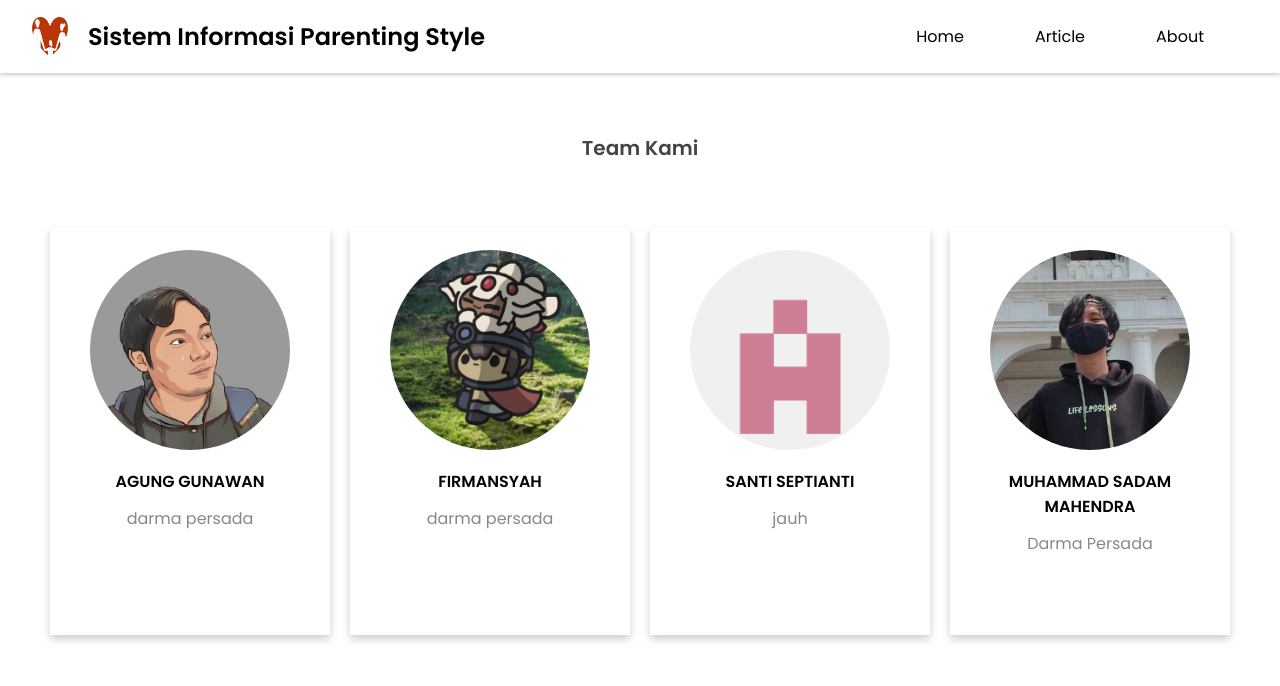
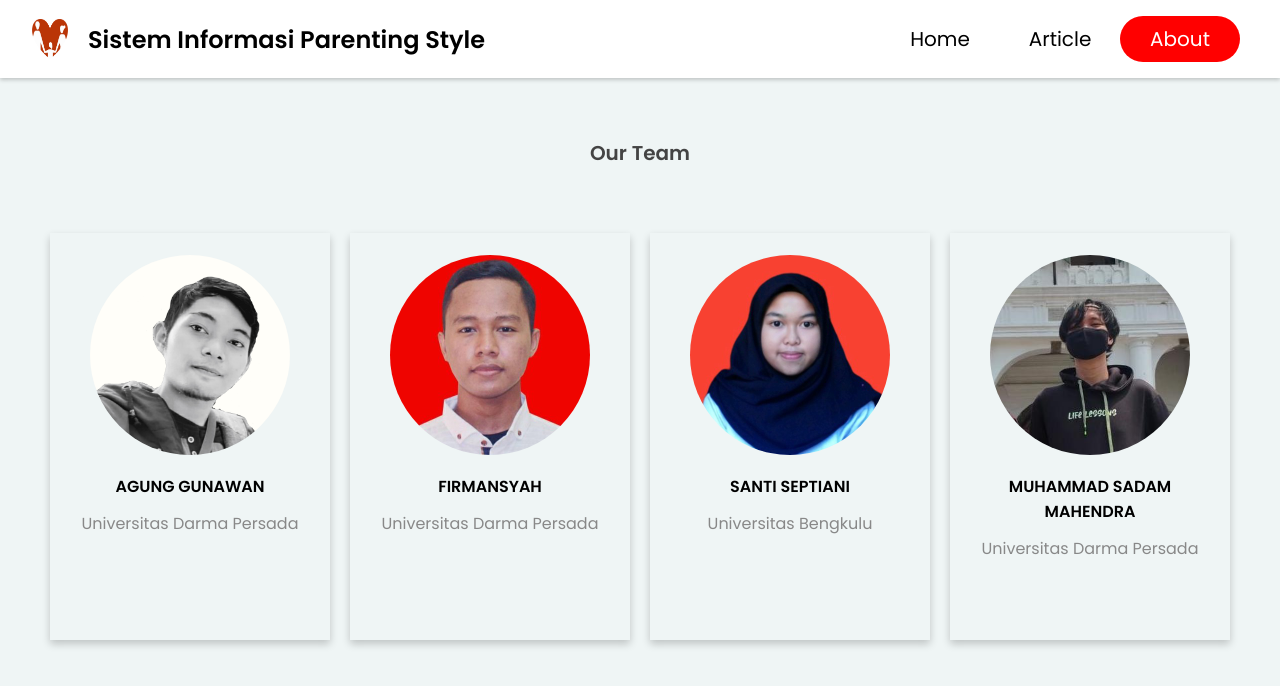
Before and after one commit to insomniagung/smileapps, a React app: page /about in a window 1280 px wide. Built offline with nearby package versions, Linux system fonts and the light colour scheme.

Commit message:
memperbaiki menu menggunakan NavLink, mengubah warna body, dan memperbaiki menu about.

```diff
--- a/src/styles/style.css
+++ b/src/styles/style.css
@@ -8,6 +8,7 @@
 }
 
 body {
+  background-color: #EFF5F5;
   font-family: "Poppins", sans-serif;
 }
 
@@ -88,4 +89,12 @@ body {
   padding: 8px;
   margin-bottom: 5px;
   width: 100%;
+  font-size: 20px;
 }
+
+.app-bar .app-bar__navigation .active {
+  /* text-decoration: underline; */
+  background-color: red;
+  color: white;
+  border-radius: 100px;
+}
--- a/src/utils/data-about.js
+++ b/src/utils/data-about.js
@@ -1,39 +1,39 @@
-import agung from "../image/profile/agung.jpg";
-import firman from "../image/profile/firman.jpg";
+import agung from "../image/profile/agung LI.jpg";
+import firman from "../image/profile/firmanLI.jpg";
 import sadam from "../image/profile/sadam.jpg";
-import santi from "../image/profile/santi.png";
+import santi from "../image/profile/santiLinkedin.jpg";
 
 let about = [
   {
     id: "about-1",
     name: "Agung Gunawan",
-    collage: "darma persada",
+    collage: "Universitas Darma Persada",
     body: "Lorem ipsum dolor sit amet consectetur adipisicing elit. Qui doloribus iure alias harum. Vitae necessitatibus laborum commodi ullam soluta vel, quidem praesentium, non exercitationem fugiat aliquid ipsa. Ullam, tenetur dolores.",
-    profile: "https://github.com/insomniagung",
+    profile: "https://www.linkedin.com/in/agunggunawan14/",
     image: agung,
   },
   {
     id: "about-2",
     name: "Firmansyah",
-    collage: "darma persada",
+    collage: "Universitas Darma Persada",
     body: "Lorem ipsum dolor sit amet consectetur adipisicing elit. Qui doloribus iure alias harum. Vitae necessitatibus laborum commodi ullam soluta vel, quidem praesentium, non exercitationem fugiat aliquid ipsa. Ullam, tenetur dolores.",
-    profile: "https://github.com/firmanxyz",
+    profile: "https://www.linkedin.com/in/firman-sah-711010233/",
     image: firman,
   },
   {
     id: "about-3",
-    name: "Santi Septianti",
-    collage: "jauh",
+    name: "Santi Septiani",
+    collage: "Universitas Bengkulu",
     body: "Lorem ipsum dolor sit amet consectetur adipisicing elit. Qui doloribus iure alias harum. Vitae necessitatibus laborum commodi ullam soluta vel, quidem praesentium, non exercitationem fugiat aliquid ipsa. Ullam, tenetur dolores.",
-    profile: "https://github.com/Septiani272",
+    profile: "https://www.linkedin.com/in/santi-septiani/",
     image: santi,
   },
   {
     id: "about-4",
     name: "Muhammad Sadam Mahendra",
-    collage: "Darma Persada",
+    collage: "Universitas Darma Persada",
     body: "Lorem ipsum dolor sit amet consectetur adipisicing elit. Qui doloribus iure alias harum. Vitae necessitatibus laborum commodi ullam soluta vel, quidem praesentium, non exercitationem fugiat aliquid ipsa. Ullam, tenetur dolores.",
-    profile: "https://github.com/SadamMahendra",
+    profile: "https://www.linkedin.com/in/muhammad-sadam-mahendra-850a2a233/",
     image: sadam,
   },
 ];
--- a/src/views/ContentApp.js
+++ b/src/views/ContentApp.js
@@ -1,4 +1,4 @@
-import { Link, Route, Routes } from "react-router-dom";
+import { NavLink, Link, Route, Routes } from "react-router-dom";
 import HomePages from "./pages/HomePage";
 import logoLove from "../image/logolove2.png";
 import ArticlePage from "./pages/ArticlePage";
@@ -20,13 +20,28 @@ function ContentApp() {
         <nav id="navigationDrawer" className="app-bar__navigation">
           <ul>
             <li>
-              <Link to="/">Home</Link>
+              <NavLink
+                to="/"
+                className={({ isActive }) => (isActive ? "active" : "inactive")}
+              >
+                Home
+              </NavLink>
             </li>
             <li>
-              <Link to="/article">Article</Link>
+              <NavLink
+                to="/article"
+                className={({ isActive }) => (isActive ? "active" : "inactive")}
+              >
+                Article
+              </NavLink>
             </li>
             <li>
-              <Link to="/about">About</Link>
+              <NavLink
+                to="/about"
+                className={({ isActive }) => (isActive ? "active" : "inactive")}
+              >
+                About
+              </NavLink>
             </li>
           </ul>
         </nav>
--- a/src/views/component/AboutItem.js
+++ b/src/views/component/AboutItem.js
@@ -7,7 +7,7 @@ function AboutItem({ name, collage, body, profile, image }) {
       <h3 className="about-item__name">{name}</h3>
       <p className="about-item__collage">{collage}</p>
       {/* <p className="about-item__body">{body}</p> */}
-      <a href={profile} className="about-item__link">
+      <a href={profile} target="_blank" rel="noreferrer" className="about-item__link">
         <img src={linkedin} alt="{name}" className="about-item__icon" />
       </a>
     </section>
--- a/src/views/pages/AboutPage.js
+++ b/src/views/pages/AboutPage.js
@@ -7,7 +7,7 @@ function AboutPage() {
 
   return (
     <section className="about-page">
-      <h2 className="about-page__header">Team Kami</h2>
+      <h2 className="about-page__header">Our Team</h2>
       <AboutList abouts={abouts} />
     </section>
   );
--- a/src/views/pages/HomePage.js
+++ b/src/views/pages/HomePage.js
@@ -1,12 +1,15 @@
 import React from "react";
 import bannerImage from "../../image/banner.jpg";
+import { Link } from "react-router-dom";
 
 function HomePages() {
   return (
     <div className="homepage-banner">
       <h1 className="homepage-banner__title">Smile Apps</h1>
       <p className="homepage-banner__body">Solusi Keluarga Harmonis</p>
+      <Link to="/article">
       <button className="homepage-button">Mulai</button>
+      </Link>
       <img src={bannerImage} alt="banner" className="homepage-banner__image" />
     </div>
   );
```
Also changed, not shown: src/image/profile/agung LI.jpg (added), src/image/profile/firmanLI.jpg (added), src/image/profile/santiLinkedin.jpg (added).
